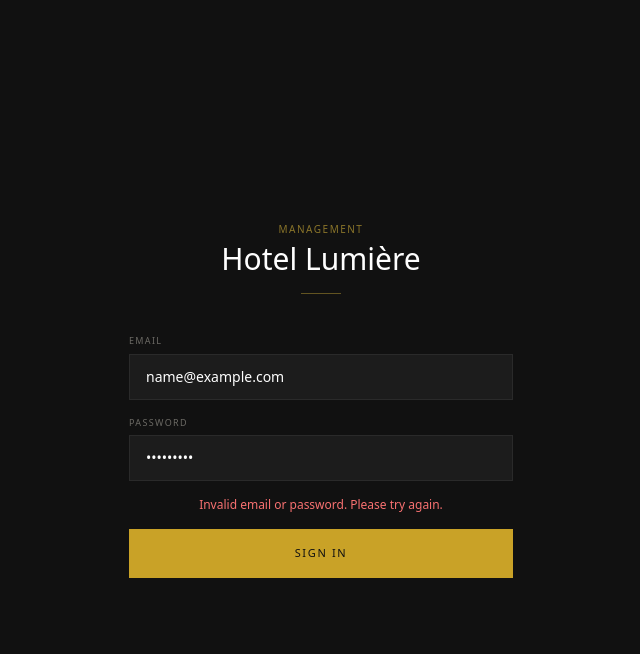
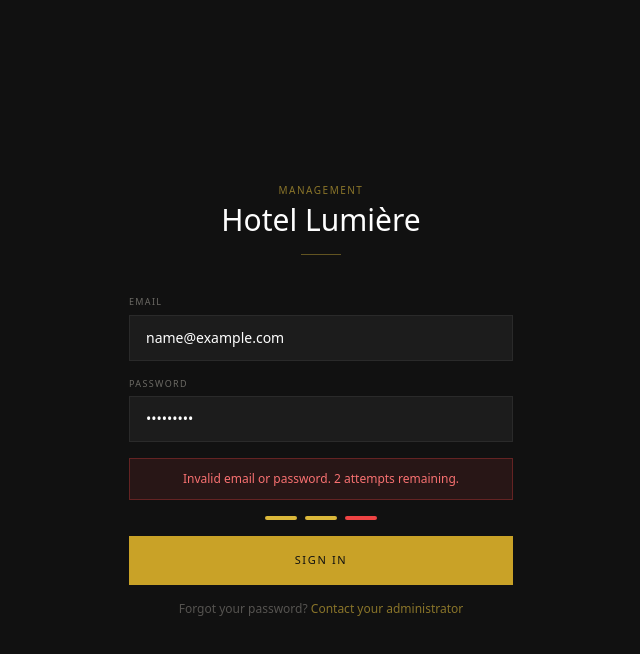
Before and after one commit to valmoresjomary10-rgb/hotel-booking-demo, a Next.js app: page /management-login in a window 1280 px wide. Both pictures are taken after typing "name@example.com", "Sample123" into the empty fields and a click on the button "SIGN IN". Shown: the top 654 px of the page, without its empty margins (319-959 px from the left). Built offline with nearby package versions, Linux system fonts and the light colour scheme; no server answers.

Commit message:
feat: login lockout after 3 failed attempts with 15min countdown

```diff
--- a/app/management-login/page.tsx
+++ b/app/management-login/page.tsx
@@ -1,7 +1,35 @@
 'use client'
-import { useState } from 'react'
+import { useState, useEffect } from 'react'
 import { useRouter } from 'next/navigation'
 import { createClient } from '@/lib/supabase/client'
+
+const MAX_ATTEMPTS = 3
+const LOCKOUT_MINUTES = 15
+const LOCKOUT_MS = LOCKOUT_MINUTES * 60 * 1000
+const STORAGE_KEY = 'lum_login_attempts'
+
+interface AttemptData {
+  count: number
+  lockedUntil: number | null
+}
+
+function getAttemptData(): AttemptData {
+  try {
+    const raw = localStorage.getItem(STORAGE_KEY)
+    if (!raw) return { count: 0, lockedUntil: null }
+    return JSON.parse(raw)
+  } catch {
+    return { count: 0, lockedUntil: null }
+  }
+}
+
+function saveAttemptData(data: AttemptData) {
+  localStorage.setItem(STORAGE_KEY, JSON.stringify(data))
+}
+
+function clearAttemptData() {
+  localStorage.removeItem(STORAGE_KEY)
+}
 
 export default function ManagementLoginPage() {
   const router = useRouter()
@@ -9,9 +37,46 @@ export default function ManagementLoginPage() {
   const [password, setPassword] = useState('')
   const [error, setError] = useState('')
   const [loading, setLoading] = useState(false)
+  const [attemptsLeft, setAttemptsLeft] = useState(MAX_ATTEMPTS)
+  const [lockedUntil, setLockedUntil] = useState<number | null>(null)
+  const [countdown, setCountdown] = useState('')
+
+  // Load attempt data on mount
+  useEffect(() => {
+    const data = getAttemptData()
+    if (data.lockedUntil && data.lockedUntil > Date.now()) {
+      setLockedUntil(data.lockedUntil)
+    } else if (data.lockedUntil && data.lockedUntil <= Date.now()) {
+      clearAttemptData()
+    } else {
+      setAttemptsLeft(MAX_ATTEMPTS - data.count)
+    }
+  }, [])
+
+  // Countdown timer
+  useEffect(() => {
+    if (!lockedUntil) return
+    const interval = setInterval(() => {
+      const remaining = lockedUntil - Date.now()
+      if (remaining <= 0) {
+        clearAttemptData()
+        setLockedUntil(null)
+        setAttemptsLeft(MAX_ATTEMPTS)
+        setCountdown('')
+        clearInterval(interval)
+        return
+      }
+      const mins = Math.floor(remaining / 60000)
+      const secs = Math.floor((remaining % 60000) / 1000)
+      setCountdown(`${mins}:${secs.toString().padStart(2, '0')}`)
+    }, 1000)
+    return () => clearInterval(interval)
+  }, [lockedUntil])
 
   const handleSubmit = async (e: React.FormEvent) => {
     e.preventDefault()
+    if (lockedUntil) return
+
     setLoading(true)
     setError('')
 
@@ -19,11 +84,26 @@ export default function ManagementLoginPage() {
     const { error } = await supabase.auth.signInWithPassword({ email, password })
 
     if (error) {
-      setError('Invalid email or password. Please try again.')
+      const data = getAttemptData()
+      const newCount = data.count + 1
+
+      if (newCount >= MAX_ATTEMPTS) {
+        const lockTime = Date.now() + LOCKOUT_MS
+        saveAttemptData({ count: newCount, lockedUntil: lockTime })
+        setLockedUntil(lockTime)
+        setAttemptsLeft(0)
+        setError('')
+      } else {
+        saveAttemptData({ count: newCount, lockedUntil: null })
+        setAttemptsLeft(MAX_ATTEMPTS - newCount)
+        setError(`Invalid email or password. ${MAX_ATTEMPTS - newCount} attempt${MAX_ATTEMPTS - newCount === 1 ? '' : 's'} remaining.`)
+      }
+
       setLoading(false)
       return
     }
 
+    clearAttemptData()
     router.push('/management/dashboard')
     router.refresh()
   }
@@ -36,6 +116,26 @@ export default function ManagementLoginPage() {
           <h1 className="font-display text-3xl text-cream-50">Hotel Lumière</h1>
           <div className="w-10 h-px bg-gold-400/40 mx-auto mt-4" />
         </div>
+
+        {lockedUntil ? (
+          /* Locked state */
+          <div className="text-center space-y-6">
+            <div className="bg-red-500/10 border border-red-500/30 px-6 py-8">
+              <p className="font-accent text-[10px] uppercase tracking-widest text-red-400 mb-3">
+                Account Temporarily Locked
+              </p>
+              <p className="font-display text-4xl text-red-400 mb-3">{countdown}</p>
+              <p className="font-body text-xs text-cream-200/50">
+                Too many failed attempts. Please wait before trying again.
+              </p>
+            </div>
+            <p className="font-body text-xs text-cream-200/30">
+              If you've forgotten your password, contact{' '}
+              <span className="text-gold-400/60">reservations@hotellumiere.com</span>
+            </p>
+          </div>
+        ) : (
+          /* Login form */
           <form onSubmit={handleSubmit} className="space-y-4">
             <div>
               <label className="font-accent text-[9px] uppercase tracking-widest text-cream-200/40 block mb-1.5">Email</label>
@@ -51,14 +151,36 @@ export default function ManagementLoginPage() {
                 className="w-full bg-charcoal-800 border border-charcoal-700 text-cream-50 font-body text-sm px-4 py-3 focus:outline-none focus:border-gold-400/50 placeholder:text-cream-200/20"
                 required />
             </div>
+
             {error && (
+              <div className="bg-red-500/10 border border-red-500/30 px-4 py-3">
                 <p className="font-body text-xs text-red-400 text-center">{error}</p>
+              </div>
             )}
+
+            {attemptsLeft < MAX_ATTEMPTS && attemptsLeft > 0 && (
+              <div className="flex justify-center gap-2">
+                {Array.from({ length: MAX_ATTEMPTS }).map((_, i) => (
+                  <div key={i}
+                    className={`h-1 w-8 rounded-full transition-colors ${
+                      i < attemptsLeft ? 'bg-gold-400' : 'bg-red-500'
+                    }`}
+                  />
+                ))}
+              </div>
+            )}
+
             <button type="submit" disabled={loading}
               className="w-full bg-gold-500 hover:bg-gold-600 disabled:opacity-50 text-charcoal-900 font-accent text-[11px] uppercase tracking-widest py-4 transition-colors mt-2">
               {loading ? 'Signing in...' : 'Sign In'}
             </button>
+
+            <p className="font-body text-xs text-cream-200/30 text-center">
+              Forgot your password?{' '}
+              <span className="text-gold-400/60">Contact your administrator</span>
+            </p>
           </form>
+        )}
       </div>
     </div>
   )
```
Lines whose indentation alone changed are shown as unchanged.
